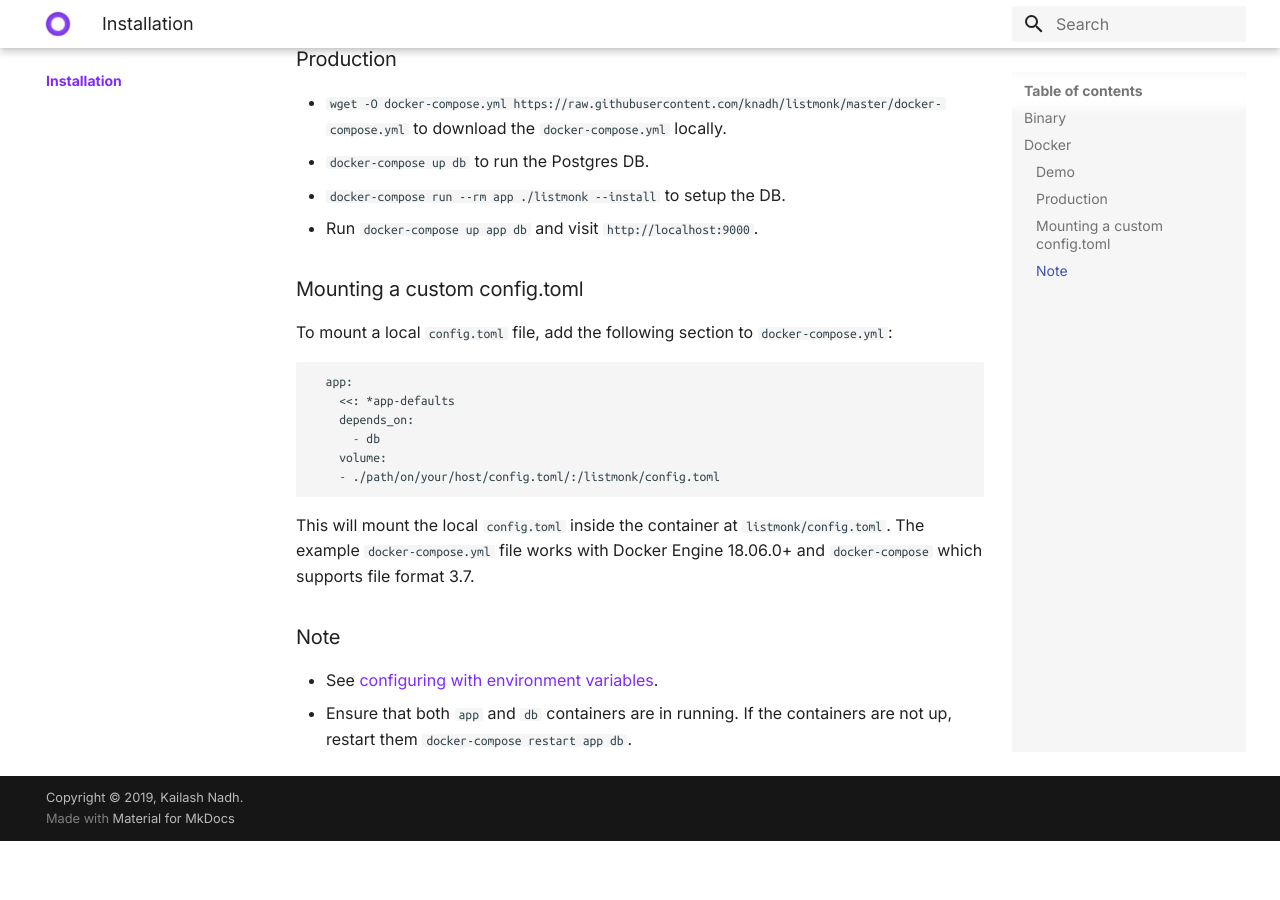
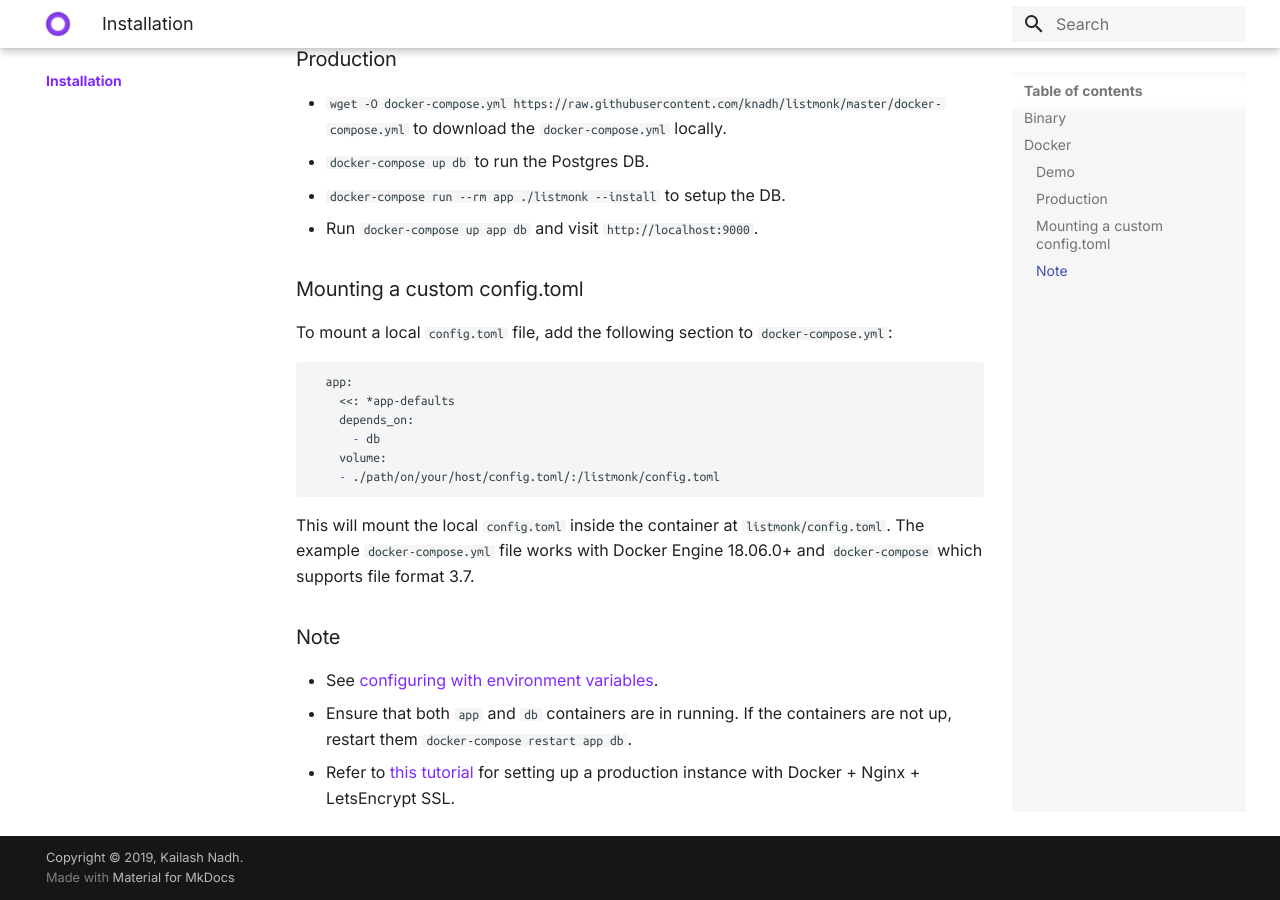
Before and after one commit to knadh/listmonk-site, an MkDocs documentation site: the page built from docs/docs/installation.md, in a window 1280 px wide and 900 px high, scrolled down 884 px. Built offline with MkDocs 1.6.1 and Material for MkDocs 9.7.7, drawn with Linux system fonts in a browser that asks for light colours; old or Windows-style settings are respelled for this version of MkDocs; before the commit the page ends 1725 px from its top, so only the background shows below that.

Commit message:
Added link to tutorial about prod deployment

```diff
--- a/docs/docs/installation.md
+++ b/docs/docs/installation.md
@@ -44,3 +44,4 @@
 ### Note
 - See [configuring with environment variables](configuration).
 - Ensure that both `app` and `db` containers are in running. If the containers are not up, restart them `docker-compose restart app db`.
+- Refer to [this tutorial](https://yasoob.me/posts/setting-up-listmonk-opensource-newsletter-mailing/) for setting up a production instance with Docker + Nginx + LetsEncrypt SSL.
```
